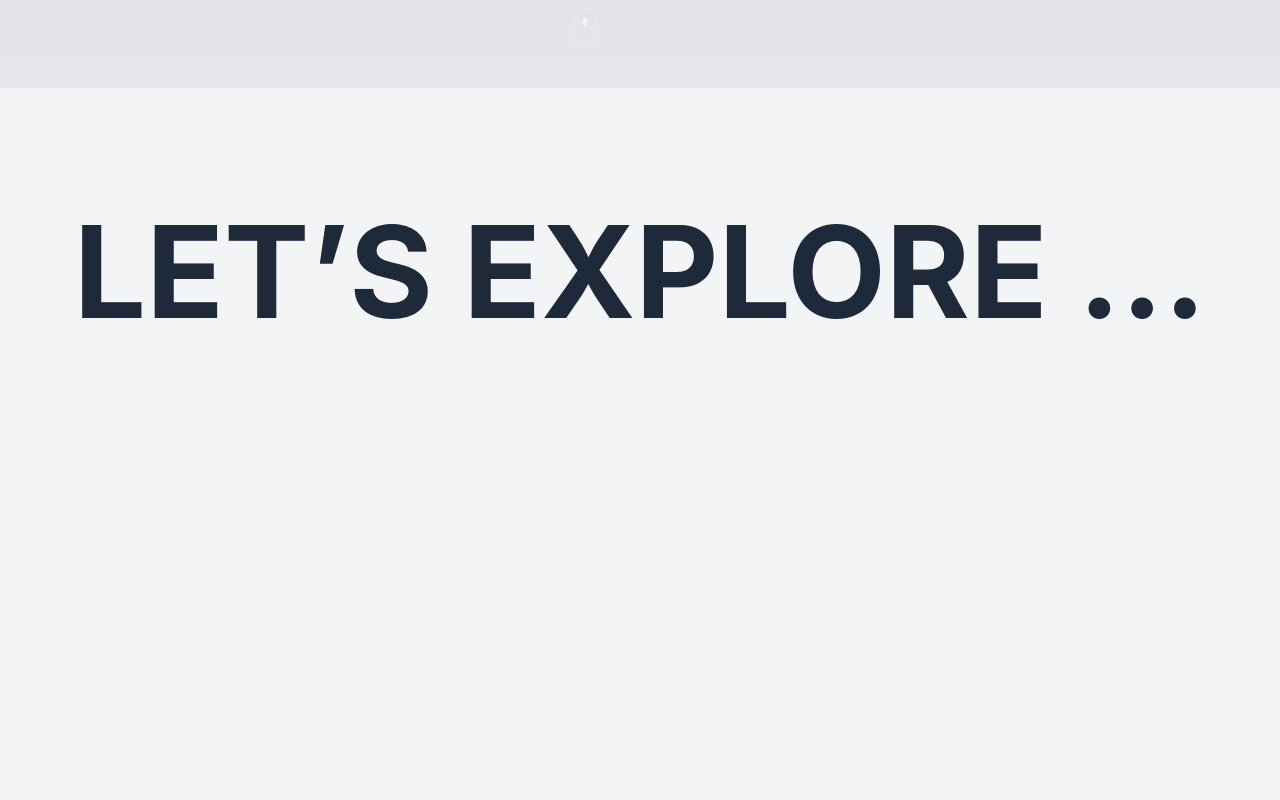
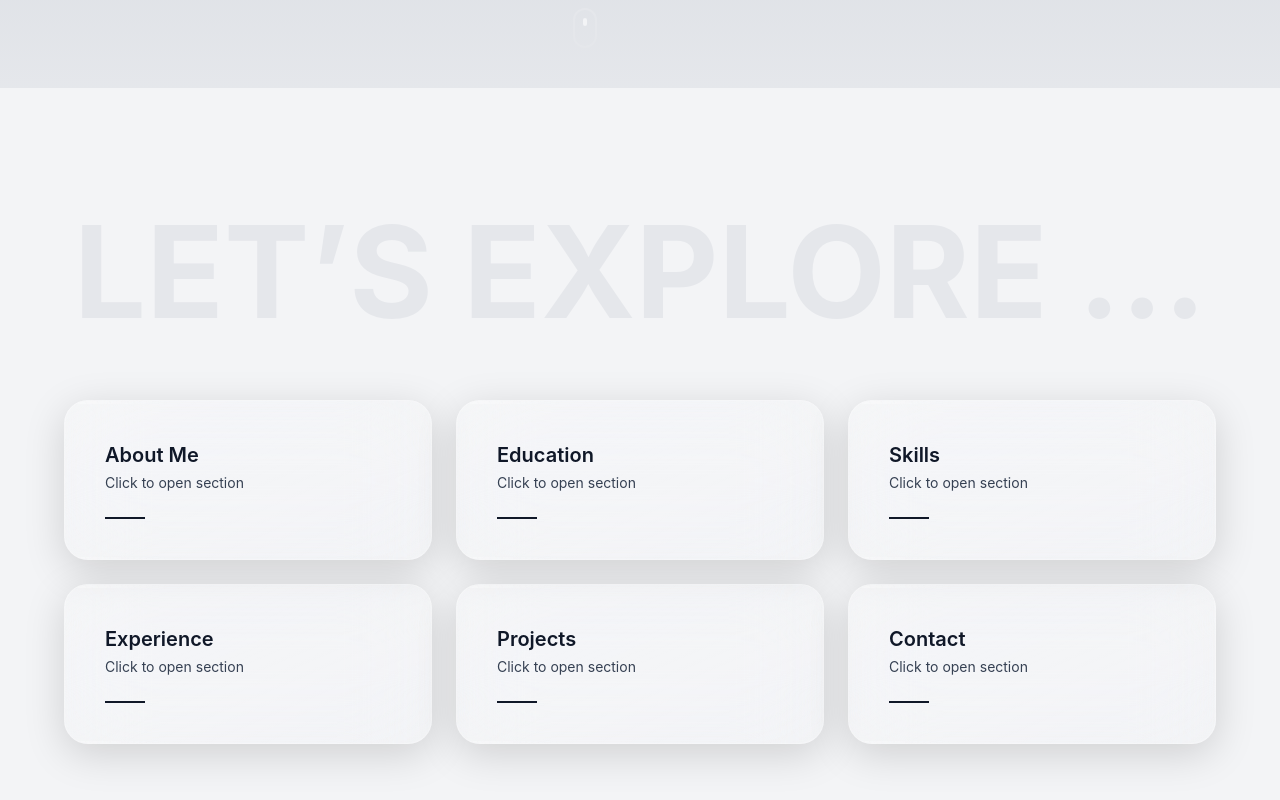
Before and after one commit to LeoseEldho/Portfolio, a React (Vite) app: page / in a window 1280 px wide. Shown: the part 712-1512 px from the top of the page. Built offline with nearby package versions, Linux system fonts and the light colour scheme.

Commit message:
27-02-2026

```diff
--- a/src/Page/About.tsx
+++ b/src/Page/About.tsx
@@ -1,8 +1,12 @@
 const About = () => {
   return (
-    <div>
+    <section id="about" className=" px-6 md:px-20 lg:py-20">
+      <div className="max-w-6xl mx-auto grid md:grid-cols-2 gap-16 items-center">
+        <div className="transition-all duration-700 ease-out opacity-100 translate-x-0"></div>
+        <div></div>
+      </div>
 
-    </div>
+    </section>
   )
 }
 
--- a/src/Page/Details.tsx
+++ b/src/Page/Details.tsx
@@ -1,10 +1,71 @@
+import { details } from "../constants";
 
 const Details = () => {
   return (
     <section className="px-6 py-20  min-h-screen lg:py-30">
-      <h2 className="uppercase text-6xl md:text-9xl text-gray-800 dark:text-gray-200 font-bold text-center mb-16">Let’s explore ...</h2>
+      <h2 className="uppercase text-6xl md:text-9xl text-gray-200 font-bold text-center mb-16">
+        Let’s explore ...
+      </h2>
+      <div className="grid sm:grid-cols-2 lg:grid-cols-3 gap-6 max-w-6xl mx-auto">
+        {/* Map Details */}
+        {details.map((x, ind) => (
+          <div
+            key={ind}
+            className="group relative cursor-pointer rounded-3xl p-10 overflow-hidden
+  bg-linear-to-br from-white/20 via-white/10 to-white/5
+  backdrop-blur-2xl backdrop-saturate-150
+  border border-white/20
+  shadow-[0_10px_40px_rgba(0,0,0,0.15)]
+  transition-all duration-500 ease-out
+  hover:-translate-y-2
+  hover:shadow-[0_10px_40px_rgba(0,0,0,0.35)]"
+          >
+            {/* Top border */}
+            <span
+              className="absolute -top-px inset-x-0 h-0.75
+      bg-linear-to-r from-transparent via-white to-transparent
+      animate-[MoveX_2.5s_linear_infinite]
+      opacity-60"
+            ></span>
+
+            {/* Bottom border */}
+            <span
+              className="absolute bottom-0 inset-x-0 h-0.75
+      bg-linear-to-r from-transparent via-white to-transparent
+      animate-[MoveX_2.5s_linear_infinite]
+      opacity-60"
+            ></span>
+
+            {/* Left border */}
+            <span
+              className="absolute left-0 inset-y-0 w-px
+      bg-linear-to-b from-transparent via-white to-transparent
+      animate-[MoveY_2.5s_linear_infinite]
+      opacity-60"
+            ></span>
+
+            {/* Right border */}
+            <span
+              className="absolute right-0 inset-y-0 w-px
+      bg-linear-to-b from-transparent via-white to-transparent
+      animate-[MoveY_2.5s_linear_infinite]
+      opacity-60"
+            ></span>
+
+            <div className="relative z-10">
+              <h3 className="text-xl font-semibold text-gray-900 dark:text-white">
+                {x.title}
+              </h3>
+              <p className="mt-1 text-sm text-gray-700 dark:text-gray-300">
+                {x.click}
+              </p>
+              <div className="hidden lg:block mt-6 h-0.5 w-10 bg-gray-900 dark:bg-gray-200 transition-all duration-300 group-hover:w-full"></div>
+            </div>
+          </div>
+        ))}
+      </div>
     </section>
-  )
-}
+  );
+};
 
-export default Details
+export default Details;
--- a/src/Page/Home.tsx
+++ b/src/Page/Home.tsx
@@ -16,12 +16,9 @@ const Home = () => {
         <h1 className="text-2xl md:text-4xl lg:text-5xl tracking-widest opacity-80 font-medium hero-fade fade-delay-3">
           HI, I'M
         </h1>
-        <h1
-          className="text-5xl md:text-7xl lg:text-9xl font-extrabold lg:text-transparent
-        lg:tracking-tighter font-bebas "
-        >
-          LEOSE ELDHO
-        </h1>
+        <h1 className="text-4xl md:text-7xl lg:text-9xl font-extrabold lg:text-transparent
+        lg:[-webkit-text-stroke:2px_black] dark:lg:[-webkit-text-stroke:2px_white]
+        lg:tracking-tighter font-bebas hero-fade fade-delay-4">LEOSE ELDHO</h1>
         <h4 className="text-lg md:text-2xl text-gray-700 dark:text-gray-300 font-bebas font-bold hero-fade fade-delay-5">
           Full STACK DEVELOPER
         </h4>
--- /dev/null
+++ b/src/constants.ts
@@ -0,0 +1,26 @@
+export const details = [
+    {
+        title: "About Me",
+        click:"Click to open section"
+    },
+    {
+        title: "Education",
+        click:"Click to open section"
+    },
+    {
+        title: "Skills",
+        click:"Click to open section"
+    },
+    {
+        title: "Experience",
+        click:"Click to open section"
+    },
+    {
+        title: "Projects",
+        click:"Click to open section"
+    },
+    {
+        title: "Contact",
+        click:"Click to open section"
+    }
+]
--- a/src/index.css
+++ b/src/index.css
@@ -1 +1,18 @@
 @import "tailwindcss";
+
+@keyframes MoveX {
+  0% {
+    transform: translateX(-100%);
+  }
+  100% {
+    transform: translateY(100%);
+  }
+}
+@keyframes MoveY {
+  0% {
+    transform: translateY(-100%);
+  }
+  100% {
+    transform: translatex(100%);
+  }
+}
```
